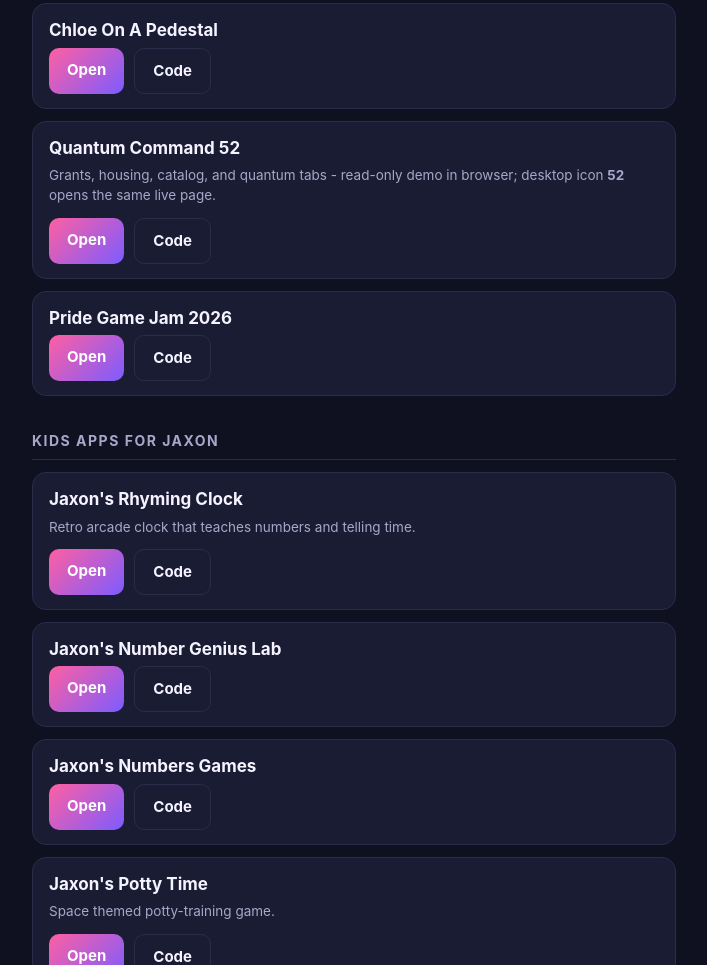
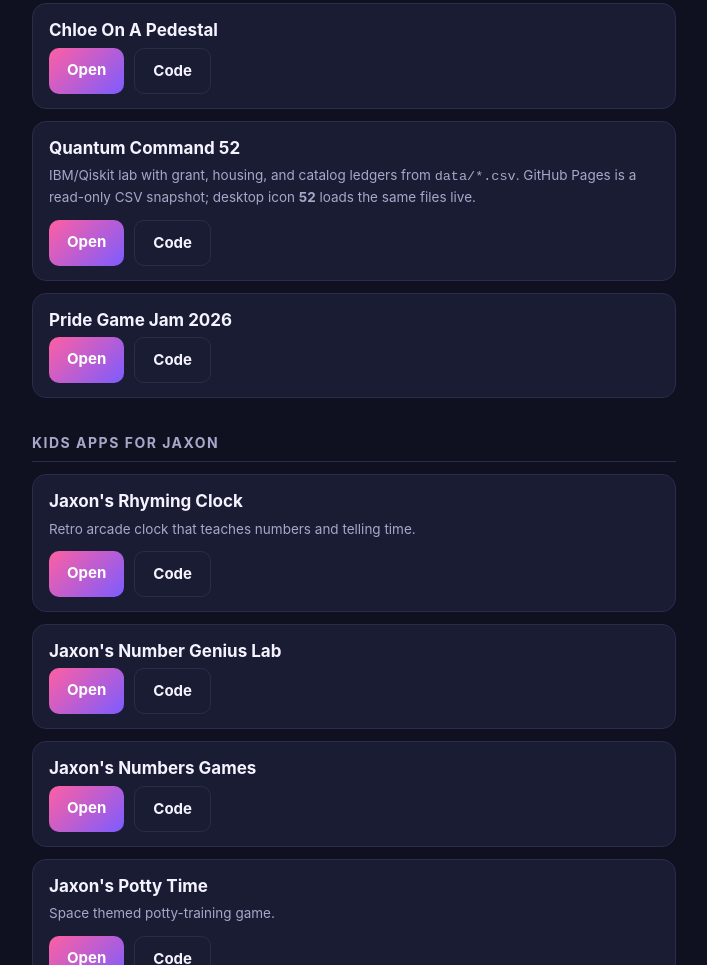
Before and after one commit to DaCameraGirl/links, a website: page index.html in a window 1280 px wide. Shown: the part 1357-2322 px from the top of the page, without its empty margins (286-993 px from the left). Drawn offline with Linux system fonts and the light colour scheme.

Commit message:
Clarify Quantum Command 52 uses CSV-backed ledgers
Pages is a read-only CSV snapshot; desktop icon 52 loads the same
data/*.csv files live.

```diff
--- a/index.html
+++ b/index.html
@@ -56,7 +56,7 @@
   <div class="item"><p class="name">MiniMe</p><div class="btns"><a class="btn play" href="https://dacameragirl.github.io/MiniMe/">Open</a><a class="btn code" href="https://github.com/DaCameraGirl/MiniMe">Code</a></div></div>
   <div class="item"><p class="name">Lost Little Girl</p><div class="btns"><a class="btn play" href="https://dacameragirl.github.io/LostLittleGirl/">Open</a><a class="btn code" href="https://github.com/DaCameraGirl/LostLittleGirl">Code</a></div></div>
   <div class="item"><p class="name">Chloe On A Pedestal</p><div class="btns"><a class="btn play" href="https://dacameragirl.github.io/Chloe_On_A_Pedastal/">Open</a><a class="btn code" href="https://github.com/DaCameraGirl/Chloe_On_A_Pedastal">Code</a></div></div>
-  <div class="item"><p class="name">Quantum Command 52</p><p class="desc">Grants, housing, catalog, and quantum tabs - read-only demo in browser; desktop icon <strong>52</strong> opens the same live page.</p><div class="btns"><a class="btn play" href="https://dacameragirl.github.io/quantum-command-52/">Open</a><a class="btn code" href="https://github.com/DaCameraGirl/quantum-command-52">Code</a></div></div>
+  <div class="item"><p class="name">Quantum Command 52</p><p class="desc">IBM/Qiskit lab with grant, housing, and catalog ledgers from <code>data/*.csv</code>. GitHub Pages is a read-only CSV snapshot; desktop icon <strong>52</strong> loads the same files live.</p><div class="btns"><a class="btn play" href="https://dacameragirl.github.io/quantum-command-52/">Open</a><a class="btn code" href="https://github.com/DaCameraGirl/quantum-command-52">Code</a></div></div>
   <div class="item"><p class="name">Pride Game Jam 2026</p><div class="btns"><a class="btn play" href="https://dacameragirl.github.io/pride-game-jam-2026/">Open</a><a class="btn code" href="https://github.com/DaCameraGirl/pride-game-jam-2026">Code</a></div></div>
 
   <h2>Kids Apps for Jaxon</h2>
```
